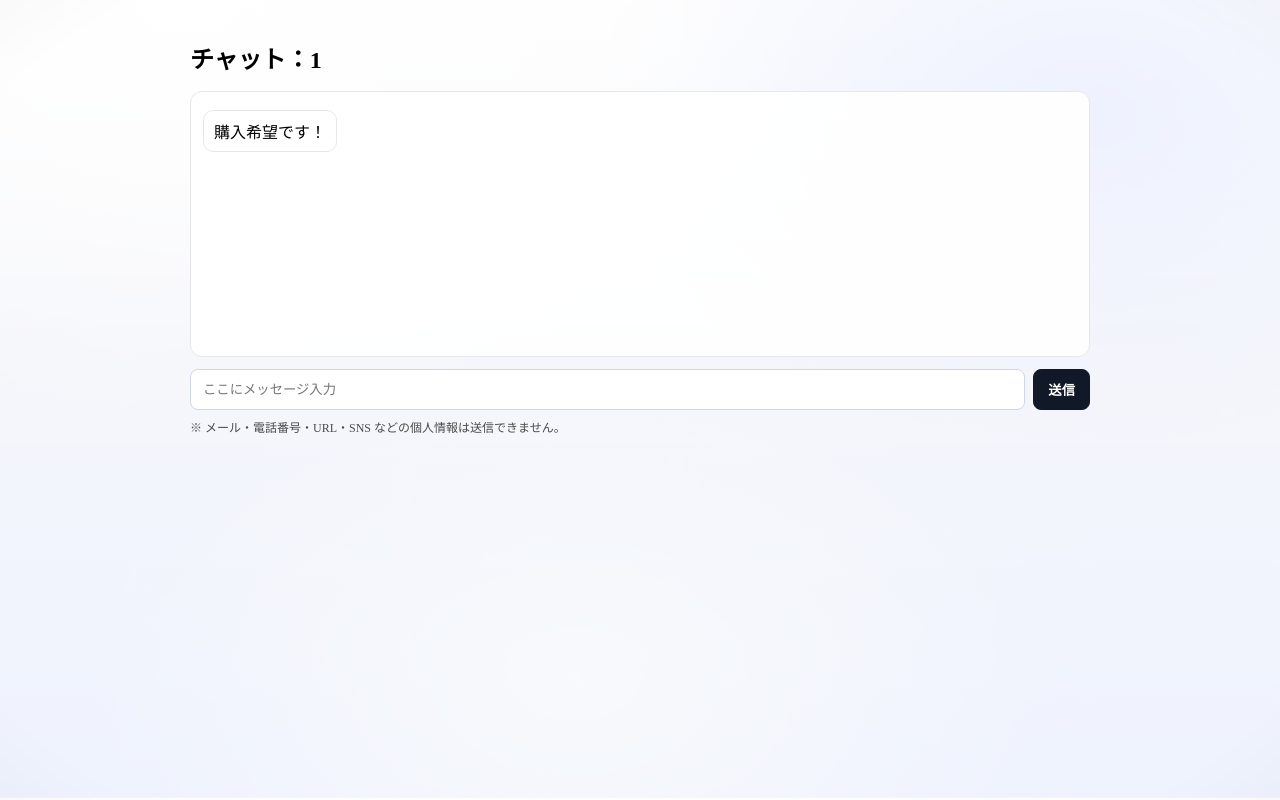
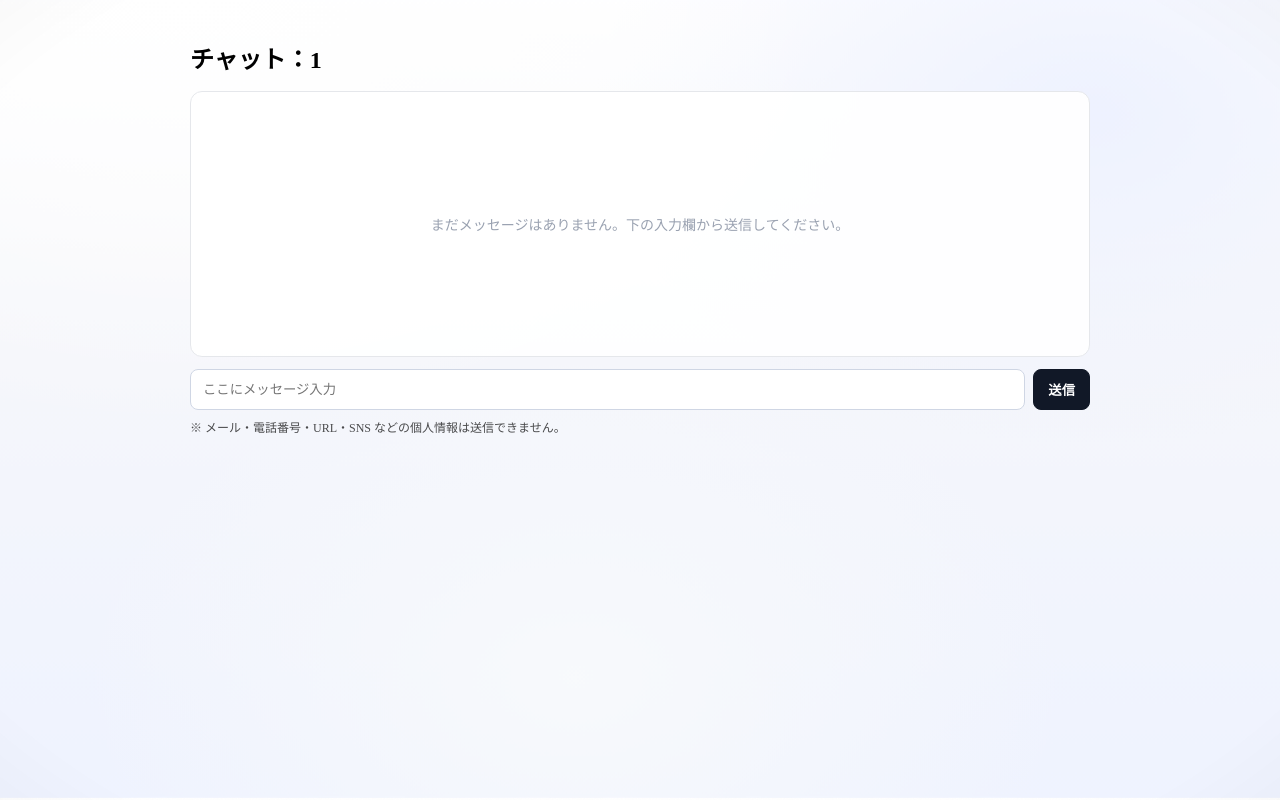
Before and after one commit to gggceo/protov2-3, a Next.js app: page /chat/1 in a window 1280 px wide. Built offline with nearby package versions, Linux system fonts and the light colour scheme.

Commit message:
page.tsx を更新

```diff
--- a/app/chat/[roomId]/page.tsx
+++ b/app/chat/[roomId]/page.tsx
@@ -5,9 +5,8 @@ import { useEffect, useRef, useState } from "react";
 type Msg = { role: "me" | "sys"; text: string; id: string };
 
 export default function ChatPage({ params }: { params: { roomId: string } }) {
-  const [msgs, setMsgs] = useState<Msg[]>([
-    { role: "sys", text: "購入希望です！", id: "init" },
-  ]);
+  // ← 初期メッセージを空にする
+  const [msgs, setMsgs] = useState<Msg[]>([]);
   const [text, setText] = useState("");
   const [busy, setBusy] = useState(false);
   const tailRef = useRef<HTMLDivElement>(null);
@@ -22,8 +21,9 @@ export default function ChatPage({ params }: { params: { roomId: string } }) {
     if (!m || busy) return;
     setBusy(true);
 
-    // 先に自分の発言を描画して入力欄を空にする（操作感優先）
     const tempId = String(Date.now());
+
+    // 先に自分の発言を描画し、入力欄を空にする
     setMsgs((s) => [...s, { role: "me", text: m, id: tempId }]);
     setText("");
 
@@ -34,7 +34,6 @@ export default function ChatPage({ params }: { params: { roomId: string } }) {
         body: JSON.stringify({ roomId: params.roomId, message: m }),
       });
 
-      // テキスト→JSONの順で堅く処理
       const raw = await res.text();
       let json: any;
       try {
@@ -79,8 +78,27 @@ export default function ChatPage({ params }: { params: { roomId: string } }) {
           padding: 12,
           minHeight: 240,
           background: "rgba(255,255,255,.9)",
+          position: "relative",
         }}
       >
+        {/* 履歴が無いときのプレースホルダー（バブルでは出さない） */}
+        {msgs.length === 0 && (
+          <div
+            aria-hidden
+            style={{
+              position: "absolute",
+              inset: 0,
+              display: "grid",
+              placeItems: "center",
+              color: "#9aa2b1",
+              fontSize: 14,
+              pointerEvents: "none",
+            }}
+          >
+            まだメッセージはありません。下の入力欄から送信してください。
+          </div>
+        )}
+
         {msgs.map((m) => (
           <div key={m.id} style={{ textAlign: m.role === "me" ? "right" : "left" }}>
             <span
@@ -92,6 +110,8 @@ export default function ChatPage({ params }: { params: { roomId: string } }) {
                 background: m.role === "me" ? "#eef2ff" : "#fff",
                 border: "1px solid #e5e7eb",
                 maxWidth: "85%",
+                whiteSpace: "pre-wrap",
+                wordBreak: "break-word",
               }}
             >
               {m.text}
```
